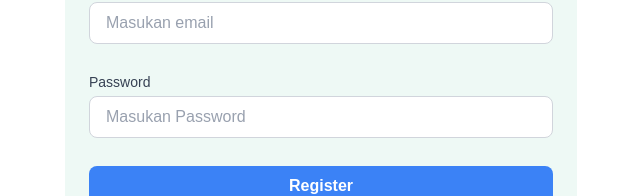
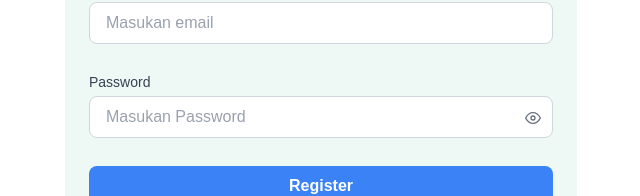
Before and after one commit to AmarPalevi02/frontend-WargaCek, a React (Vite) app: page /register in a window 1280 px wide. Shown: the part 389-585 px from the top of the page, without its empty margins (319-959 px from the left). Built offline with nearby package versions, Linux system fonts and the light colour scheme; no server answers.

Commit message:
updata: show passpassword in login register

```diff
--- a/src/pages/Login.jsx
+++ b/src/pages/Login.jsx
@@ -16,6 +16,7 @@ import { userLogin } from '../redux/auth/action'
 import { showAlert } from '../redux/alert/action'
 import { configs } from '../configs/config'
 import { FiRefreshCcw } from "react-icons/fi";
+import { FiEye, FiEyeOff } from 'react-icons/fi'
 
 
 const Login = () => {
@@ -28,6 +29,7 @@ const Login = () => {
    const dispatch = useDispatch()
    const navigate = useNavigate()
    const [isLoading, setIsloading] = useState(false)
+   const [showPassword, setShowPassword] = useState(false);
    const [captchaUrl, setCaptchaUrl] = useState(getCaptchaUrl());
 
    function getCaptchaUrl() {
@@ -96,9 +98,9 @@ const Login = () => {
                })}
             />
 
+            <div className="relative mb-7">
                <Input
-               className="mb-7"
-               type="password"
+                  type={showPassword ? "text" : "password"}
                   name="password"
                   id="password"
                   label="Password"
@@ -113,6 +115,15 @@ const Login = () => {
                      },
                   })}
                />
+
+               <button
+                  type="button"
+                  onClick={() => setShowPassword(!showPassword)}
+                  className="absolute right-3 bottom-3 text-gray-500"
+               >
+                  {showPassword ? <FiEyeOff /> : <FiEye />}
+               </button>
+            </div>
 
             <div className="flex items-center gap-2 mb-5">
                <div className="flex-1 relative">
--- a/src/pages/Register.jsx
+++ b/src/pages/Register.jsx
@@ -12,6 +12,7 @@ import { useForm } from 'react-hook-form'
 import { postData } from '../utils/fetchDatas'
 import { useDispatch } from 'react-redux'
 import { showAlert } from '../redux/alert/action'
+import { FiEye, FiEyeOff } from 'react-icons/fi'
 
 
 const Register = () => {
@@ -24,6 +25,7 @@ const Register = () => {
    const dispatch = useDispatch()
    const navigate = useNavigate()
    const [isLoading, setIsloading] = useState(false)
+   const [showPassword, setShowPassword] = useState(false);
 
    const handleRegister = async (data) => {
       setIsloading(true)
@@ -91,9 +93,9 @@ const Register = () => {
                })}
             />
 
+            <div className="relative mb-7">
                <Input
-               className="mb-7"
-               type="password"
+                  type={showPassword ? "text" : "password"}
                   name="password"
                   id="password"
                   label="Password"
@@ -108,6 +110,15 @@ const Register = () => {
                      },
                   })}
                />
+
+               <button
+                  type="button"
+                  onClick={() => setShowPassword(!showPassword)}
+                  className="absolute right-3 bottom-3 text-gray-500"
+               >
+                  {showPassword ? <FiEyeOff /> : <FiEye />}
+               </button>
+            </div>
 
             <Button
                type="submit"
```
Lines whose indentation alone changed are shown as unchanged.
